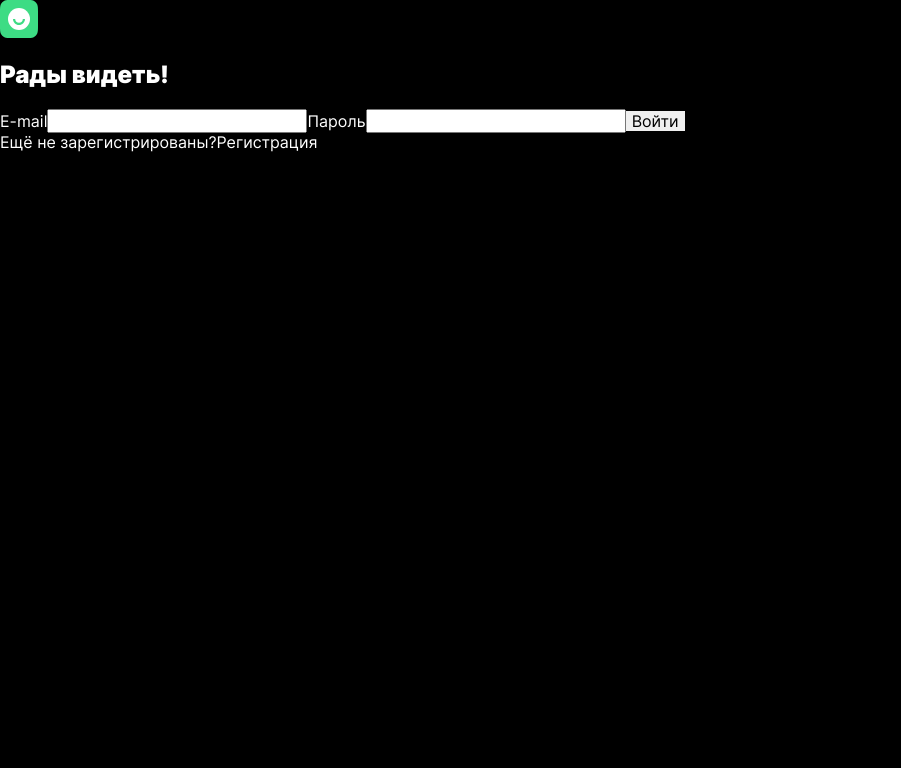
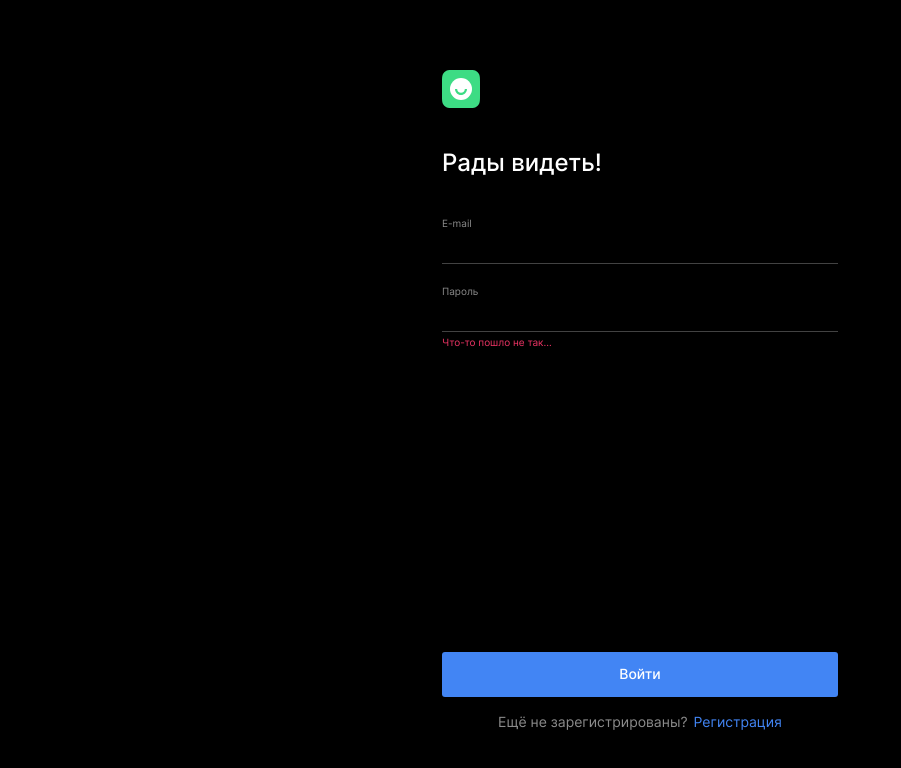
Before and after one commit to krylovis/movies-explorer-frontend, a React (Create React App) app: page /signin in a window 1280 px wide. Shown: the top 768 px of the page, without its empty margins (0-901 px from the left). Built offline with nearby package versions, Linux system fonts and the light colour scheme.

Commit message:
add css for form

```diff
--- a/src/components/auth/FormContainer/FormContainer.css
+++ b/src/components/auth/FormContainer/FormContainer.css
@@ -1 +1,74 @@
-.form {}
+.form-container {
+  box-sizing: border-box;
+  display: flex;
+  flex-direction: column;
+  justify-content: space-between;
+
+  margin: 0 auto;
+  padding: 70px 0;
+
+  height: 100%;
+  max-width: 396px;
+}
+
+.form-container__header {
+  display: flex;
+  flex-direction: column;
+  gap: 40px;
+}
+
+.form-container__logo {
+  width: 38px;
+}
+
+.form-container__title {
+  font-size: 24px;
+  font-weight: 500;
+  font-style: normal;
+  line-height: normal;
+
+  margin: 0;
+}
+
+.form-container__content {
+  display: flex;
+  flex-direction: column;
+  flex: 1;
+
+  padding: 40px 0 16px;
+}
+
+.form-container__submit-button {
+  font-size: 14px;
+  font-weight: 500;
+  line-height: normal;
+  color: white;
+
+  padding: 13px 0 15px;
+  margin-top: auto;
+  border-radius: 3px;
+  background-color: #4285F4;
+}
+
+.form-container__footer {
+  display: flex;
+  align-items: center;
+  justify-content: center;
+  gap: 6px;
+}
+
+.form-container__text {
+  color: #8B8B8B;
+  font-size: 14px;
+  font-weight: 400;
+  font-style: normal;
+  line-height: normal;
+}
+
+.form-container__link {
+  color: #4285F4;
+  font-size: 14px;
+  font-weight: 400;
+  font-style: normal;
+  line-height: normal;
+}
--- a/src/components/auth/FormContainer/FormContainer.jsx
+++ b/src/components/auth/FormContainer/FormContainer.jsx
@@ -11,13 +11,13 @@ export default function FormContainer(props) {
 
   const getFooter = () => {
     const isSignin = pathname === "/signin";
-    const footerText = isSignin ? "Ещё не зарегистрированы?" : "Уже зарегистрированы";
+    const footerText = isSignin ? "Ещё не зарегистрированы?" : "Уже зарегистрированы?";
     const footerLink = isSignin ? "Регистрация" : "Войти";
     const linkTo = isSignin ? "signup" : "/signin";
 
     return (
       <>
-        <span className="form-container__footer-text">{footerText}</span>
+        <span className="form-container__text">{footerText}</span>
         <NavLink className="link form-container__link" to={linkTo}>{footerLink}</NavLink>
       </>
     )
@@ -29,12 +29,11 @@ export default function FormContainer(props) {
         <img src={logo} alt="Логотип: Movies Explorer" className="form-container__logo" />
         <h2 className="form-container__title">{formTitle}</h2>
       </div>
-      <div className="form-container__content">
       <form
         action={`${formName}Action`}
         onSubmit={onSubmit}
         name={formName}
-          className="form-container__form"
+        className="form-container__content"
       >
         {children}
         <button
@@ -45,7 +44,6 @@ export default function FormContainer(props) {
           {buttonText}
         </button>
       </form>
-      </div>
       <div className="form-container__footer">
         {getFooter()}
       </div>
--- a/src/components/inputs/InputTypeEmail.jsx
+++ b/src/components/inputs/InputTypeEmail.jsx
@@ -17,7 +17,7 @@ export default function InputTypeEmail(props) {
         maxLength="40"
         required
       />
-      <span className="input__error-message inputTypeEmail-error"></span>
+      <span className="input__error-message inputTypeEmail-error" />
     </label>
   )
 }
--- a/src/components/inputs/InputTypeName.jsx
+++ b/src/components/inputs/InputTypeName.jsx
@@ -14,7 +14,7 @@ export default function InputTypeName(props) {
         maxLength="40"
         required
       />
-      <span className="input__error-message inputTypeName-error"></span>
+      <span className="input__error-message inputTypeName-error" />
     </label>
   )
 }
--- a/src/components/inputs/InputTypePassword.jsx
+++ b/src/components/inputs/InputTypePassword.jsx
@@ -14,7 +14,7 @@ export default function InputTypePassword(props) {
         maxLength="200"
         required
       />
-      <span className="input__error-message inputTypePassword-error"></span>
+      <span className="input__error-message inputTypePassword-error">Что-то пошло не так...</span>
     </label>
   )
 }
--- /dev/null
+++ b/src/components/inputs/input.css
@@ -0,0 +1,39 @@
+.input {
+  font-weight: 400;
+  font-size: 14px;
+  line-height: normal;
+  border: none;
+  outline: none;
+  color: white;
+  height: 32px;
+  background-color: black;
+  border-bottom: 1px solid #424242;
+  margin: 0 0 16px;
+}
+
+.input__label {
+  position: relative;
+  display: flex;
+  flex-direction: column;
+
+  color: #8B8B8B;
+  font-size: 10px;
+  font-weight: 400;
+  line-height: normal;
+
+  padding-bottom: 5px;
+}
+
+.input__error-message {
+  position: absolute;
+  color: #EE3465;
+  font-size: 10px;
+  font-weight: 400;
+  font-style: normal;
+  line-height: normal;
+
+  opacity: 1;
+  bottom: 5px;
+  z-index: 10;
+  transition: 0.3s;
+}
--- a/src/index.css
+++ b/src/index.css
@@ -16,6 +16,9 @@
 /* --------------- link --------------- */
 @import './blocks/link/link.css';
 
+/* --------------- input --------------- */
+@import './components/inputs/input.css';
+
 /* --------------- NotFoundPage --------------- */
 @import './components/NotFoundPage/NotFoundPage.css';
 
```
Lines whose indentation alone changed are shown as unchanged.
